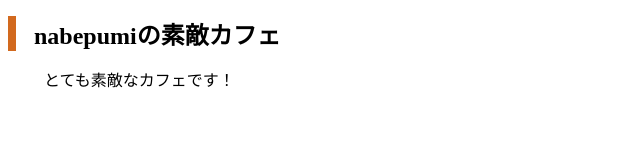
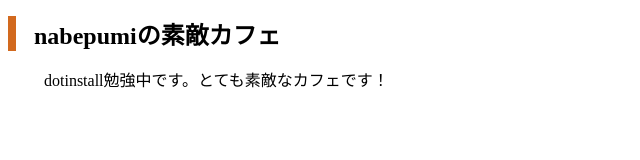
Before and after one commit to nabepumi/MyCafe, a plain HTML site: page index.html in a window 1280 px wide. Shown: the whole page, without its empty margins (0-640 px from the left). Drawn offline with Linux system fonts and the light colour scheme.

Commit message:
Add files via upload

```diff
--- a/index.html
+++ b/index.html
@@ -7,6 +7,6 @@
 </head>
 <body>
     <h1>nabepumiの素敵カフェ</h1>
-    <p>とても素敵なカフェです！</p>
+    <p>dotinstall勉強中です。とても素敵なカフェです！</p>
 </body>
 </html>
```
